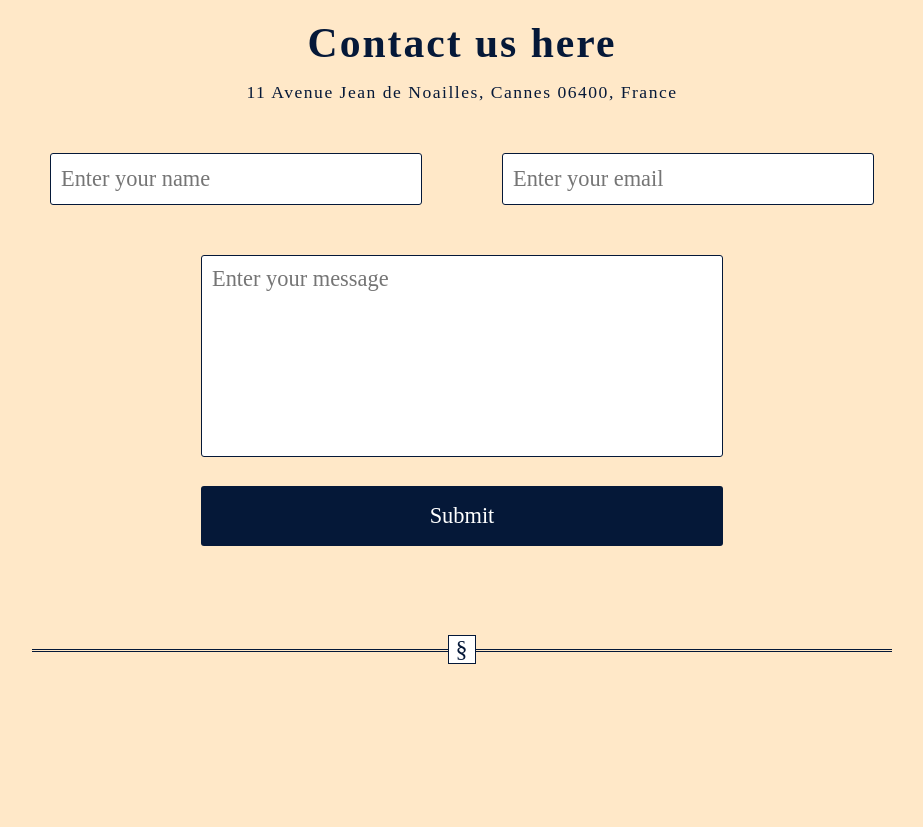
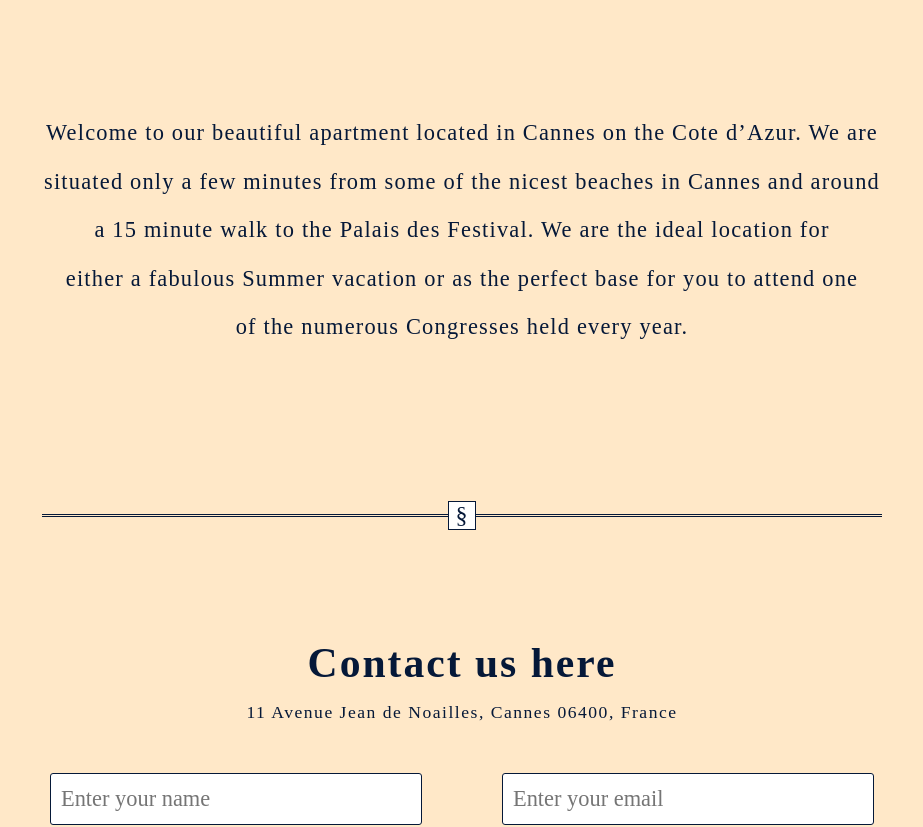
Before and after one commit to damonspencerroberts/cannes-website, a React (Create React App) app: page / in a window 1280 px wide. Shown: the part 800-1627 px from the top of the page, without its empty margins (178-1101 px from the left). Before the commit the page ends 1603 px from the top, so only its background shows below. Built offline with nearby package versions, Linux system fonts and the light colour scheme; a web font is replaced by a local one.

Commit message:
Added paragraph components. Added json paragraph data. Configured word size per line

```diff
--- a/src/components/home/home.js
+++ b/src/components/home/home.js
@@ -2,6 +2,8 @@ import React, { Component } from 'react';
 import Banner from '../../container/banner/Banner';
 import ContactForm from '../../container/contact-form/Contact-form';
 import HrTag from '../../container/hr-tag/Hr-tag';
+import Paragraph from '../../container/paragraph/Paragraph';
+import paragraphData from '../paragraph-data/Paragraph-json';
 
 export default class Home extends Component {
     render() {
@@ -9,6 +11,10 @@ export default class Home extends Component {
             <div>
                 <Banner/>
                 <HrTag />
+                <Paragraph
+                    elementParagraph = {paragraphData.home.paragraph}
+                />
+                <HrTag />
                 <ContactForm />
                 <HrTag />
             </div>
--- /dev/null
+++ b/src/components/paragraph-data/Paragraph-json.js
@@ -0,0 +1,9 @@
+import Paragraph from "../../container/paragraph/Paragraph"
+
+const ParagraphData = {
+    home: {
+        paragraph: "Welcome to our beautiful apartment located in Cannes on the Cote d’Azur.  We are situated only a few minutes from some of the nicest beaches in Cannes and around a 15 minute walk to the Palais des Festival. We are the ideal location for either a fabulous Summer vacation or as the perfect base for you to attend one of the numerous Congresses held every year."
+    }
+}
+
+export default ParagraphData;
--- a/src/container/hr-tag/Hr-tag.module.css
+++ b/src/container/hr-tag/Hr-tag.module.css
@@ -1,5 +1,5 @@
 .Tag {
-    padding: 50px;
+    padding: 94px 60px 60px 60px;
 }
 
 .Tag hr {
--- /dev/null
+++ b/src/container/paragraph/Paragraph.js
@@ -0,0 +1,29 @@
+import React from 'react';
+import classes from './Paragraph.module.css';
+
+const Paragraph = (props) => {
+
+    const para = props.elementParagraph;
+
+    const paraArr = para.split(' '); //props.here...
+    const splitArr = [];
+    let i, temp, chunk = 15;
+    for (i = 0; i < paraArr.length; i+=chunk) {
+        temp = paraArr.slice(i, i+chunk);
+        splitArr.push(temp);
+    }
+
+    const newSplit = splitArr.map(e => {
+        return e.join(' ');
+    });
+
+    return (
+        <div className={classes.Paragraph}>
+            {newSplit.map(e => {
+                return <p key={e}>{e}</p>
+            })}
+        </div>
+    );
+}
+
+export default Paragraph;
--- /dev/null
+++ b/src/container/paragraph/Paragraph.module.css
@@ -0,0 +1,9 @@
+.Paragraph {
+    text-align: center;
+    padding: 50px;
+    color: rgb(5, 24, 56);
+}
+
+.Paragraph p {
+    font-size: 1.4rem;
+}
--- a/src/index.css
+++ b/src/index.css
@@ -10,5 +10,5 @@ body {
 /*
 font-family: 'Open Sans', sans-serif;
 font-family: 'Petit Formal Script', cursive;
-color: rgb(13, 59, 134);
+color: rgb(5, 24, 56);
 */
```
